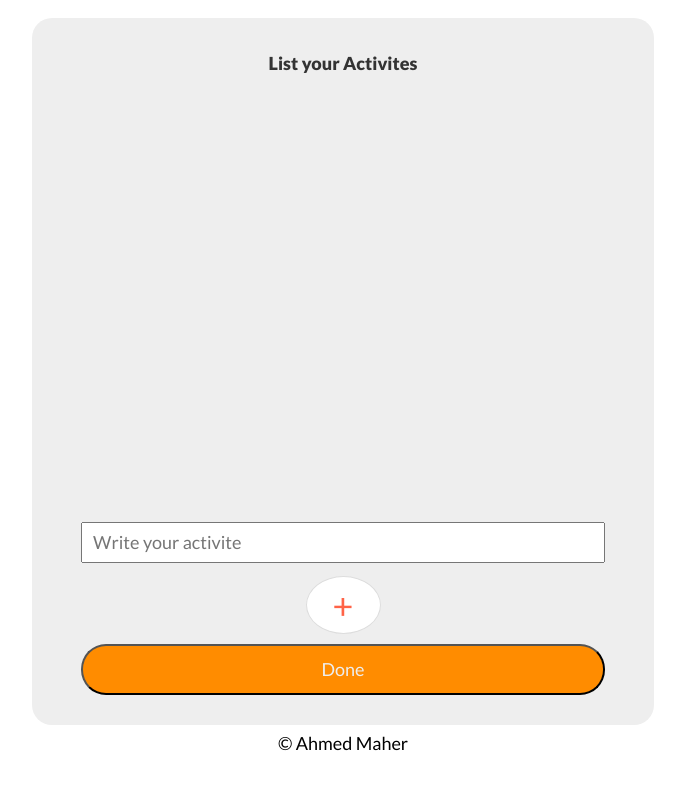
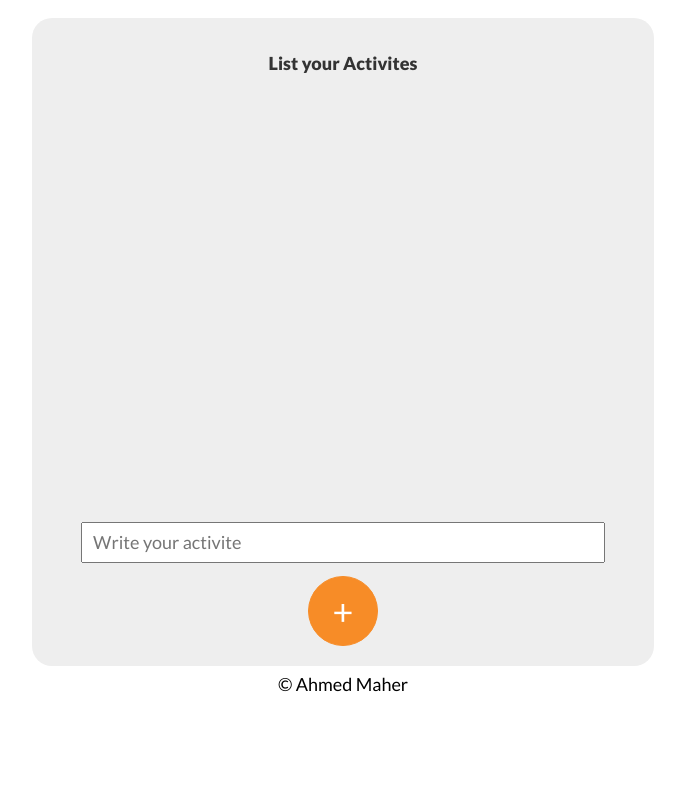
Before and after one commit to AhmedMaher015/toDoList, a website: page index.html in a window 1280 px wide. Shown: the whole page, without its empty margins (297-982 px from the left). Drawn offline with Linux system fonts and the light colour scheme.

Commit message:
remove done button and add checkbox action

```diff
--- a/index.html
+++ b/index.html
@@ -17,13 +17,10 @@
         <h1>
             List your Activites
         </h1>
-        <div class="activites-list">
-
-        </div>
+        <div class="activites-list"></div>
         <div class="container">
             <input type="text" name="activity" class="user-input" placeholder="Write your activite">
             <button class="btn-add">+</button>
-            <button class="btn-done">Done</button>
         </div>
     </main>
     <footer>&copy; Ahmed Maher</footer>
--- a/script.js
+++ b/script.js
@@ -4,9 +4,6 @@ const list = document.querySelector('.activites-list');
 
 // function to add activite to container list
 const addActivite = () => {
-
-    const activiteName = document.createElement('p');
-
 
     // create activite container
     const activite = document.createElement('div');
@@ -15,29 +12,35 @@ const addActivite = () => {
     // create date container
     const dateContainer = document.createElement('div');
     const date = new Date();
-    dateContainer.textContent = date.toUTCString();
+    dateContainer.textContent = date.toUTCString().replace('GMT' , '');
     dateContainer.classList.add('date');
 
     // create checkbox on activite container
     const activiteChecked = document.createElement('input');
     activiteChecked.type = 'checkbox';
+    activiteChecked.setAttribute('onClick' , 'changeText()');
 
 
     // create user input
+    const activiteName = document.createElement('p');
     const userInput = document.querySelector('.user-input');
     activiteName.textContent = userInput.value;
 
+    // check if user_input is true before add features
+    if (userInput.value){
         // slice text of activite before added if bigger than 22 characters
         if(userInput.value.length > 22){
-        userInput.value = userInput.value.slice(0,22);
+            activiteName.textContent = userInput.value.slice(0,22);
         }
 
-
         // add activite to container list and add user_input , checkbox and date to activite container
+        console.log(userInput.value);
         list.appendChild(activite);
         activite.appendChild(activiteName);
         activite.appendChild(activiteChecked);
         activite.appendChild(dateContainer);
+    }
+
 }
 
 // add enter key to user input
@@ -45,15 +48,14 @@ document.querySelector('.user-input').addEventListener('keyup',(event)=> {
     if(event.key === 'Enter'){
         addActivite();
     }
-    console.log( event.key );
 });
 
 
 // action of add button
 document.querySelector('.btn-add').addEventListener('click',addActivite);
 
-// action of done button
-document.querySelector('.btn-done').addEventListener('click',()=>{
+// function checkbox action to change text to deleted after checked
+const changeText = () => {
      // define array of activites
      let activites = document.querySelectorAll('.activite');
      // loop for activites array
@@ -65,6 +67,7 @@ document.querySelector('.btn-done').addEventListener('click',()=>{
          }else {
              // else make text not deleted
              activites[i].querySelector('p').style.textDecoration = 'none';
+             console.log('unchecked');
          }
      }
-});
+};
--- a/styles.css
+++ b/styles.css
@@ -32,12 +32,12 @@ main {
 }
 
 .btn-add {
-    background-color: white;
-    color: tomato;
-    width: 75px;
-    height: 75%;
+    background-color: #f78c27;
+    color: #fff;
+    width: 70px;
+    height: 70px;
     font-size: 2em;
-    border: 1px solid #ddd;
+    border: 1px solid #f78c27;
     border-radius: 50%;
 }
 
@@ -46,35 +46,16 @@ main {
 }
 
 .btn-add:hover {
-    background-color: #ddd;
+    background-color: #f78c27ea;
 }
 
 .btn-add:active {
-    background-color: #ccc;
-}
-
-.btn-done:hover {
-    background-color: rgb(247, 91, 64);
-}
-
-.btn-done:active {
-    background-color: rgb(207, 60, 34);
-}
-
-.btn-done {
-    display: block;
-    margin: 10px auto;
-    width: 90%;
-    border-radius: 25px;
-    background-color: darkorange;
-    color: #eee;
-    padding: 10px;
+    background-color: #f78c27b0;
 }
 
 .activites-list {
     display: flex;
     height: 420px;
-    /* justify-content: start; */
     flex-flow: column nowrap;
     overflow: auto;
 }
@@ -98,6 +79,7 @@ main {
 }
 
 .activite .date {
+    padding: 0px 5px;
     position: absolute;
     bottom: 0px;
     right: 10px;
```
Lines whose indentation alone changed are shown as unchanged.
